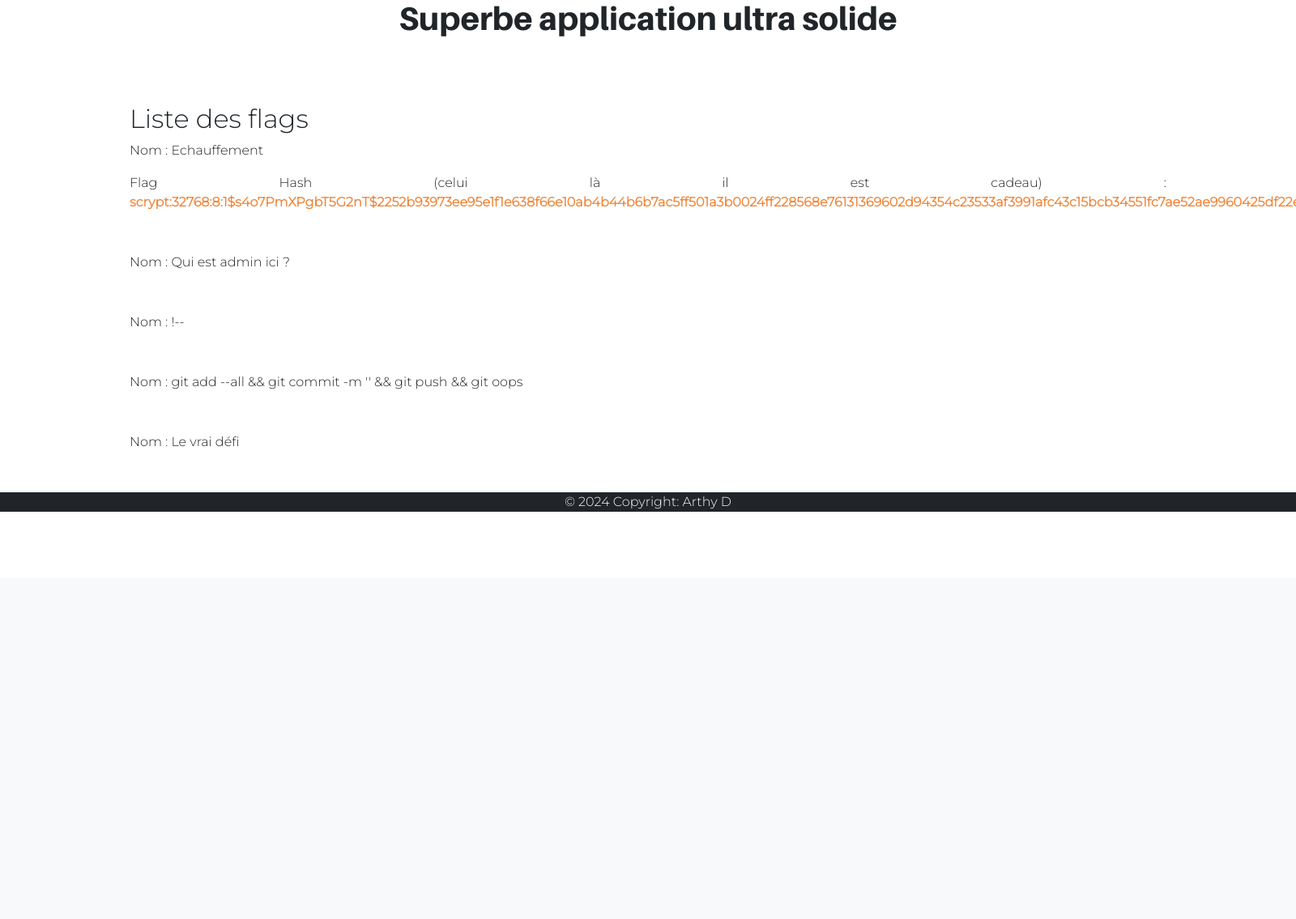
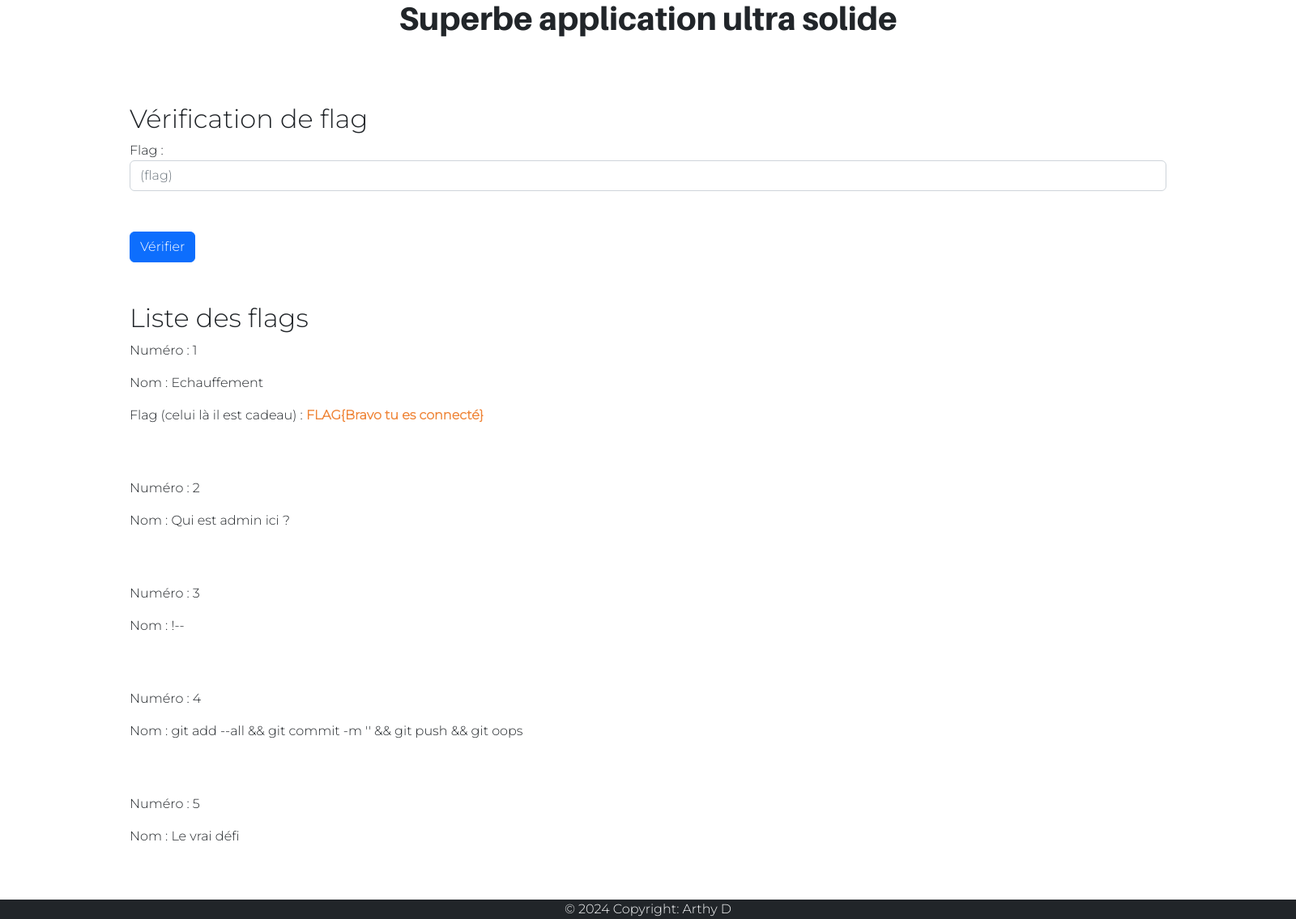
Before and after one commit to ArthyD/Secret-Santa, a Flask app: page /home in a window 1600 px wide. Shown: the part 86-1221 px from the top of the page at 81% size. Before the commit the page ends 718 px from the top, so only its background shows below. Run offline with Flask 3, Linux system fonts and the light colour scheme; a user stored in the database is signed in; some libraries are stand-ins or nearby versions.

Commit message:
Verif des flags

```diff
--- a/website/models.py
+++ b/website/models.py
@@ -12,5 +12,7 @@ class Flag(db.Model):
     id = db.Column(db.Integer, primary_key=True)
     nom= db.Column(db.String(150))
     hash = db.Column(db.String(150))
+    clear = db.Column(db.String(150))
     found = db.Column(db.Boolean)
     id_user = db.Column(db.Integer, db.ForeignKey('user.id'))
+    local_id = db.Column(db.Integer)
--- a/website/templates/home.html
+++ b/website/templates/home.html
@@ -5,17 +5,37 @@
     <h1 class="main-title">Superbe application ultra solide</h1>
 <article>
     <div>
+        <h2>Vérification de flag</h2>
+        <div class="row">
+            <form method="POST" class="col s12">
+                <div class="input-field col s12">
+                    <label for="nom">Flag :</label>
+                    <input
+                        type="text"
+                        class="form-control"
+                        id="flag"
+                        name="flag"
+                        placeholder="(flag)"
+                    />
+                </div>
+                <button type="submit"
+                class="btn btn-primary connect-button">
+                Vérifier
+                </button>
+    </form>
+
         <h2>Liste des flags</h2>
             {% for flag in flags %}
             <div class="cardnotfound">
+                    <p>Numéro : {{flag.local_id}}</p>
                     <p>Nom : {{flag.nom}}</p>
 
-                    {% if flag.id == 1 %}
-                        <p>Flag Hash (celui là il est cadeau) : <span class="flag">{{flag.hash}}</span></p>
+                    {% if flag.local_id == 1 %}
+                        <p>Flag (celui là il est cadeau) : <span class="flag">{{flag.clear}}</span></p>
 
                     {% elif user.est_admin %}
-                            <p>Flag hash : </p>
-                            <p class="flag">{{flag.hash}}</p>
+                            <p>Flag : </p>
+                            <p class="flag">{{flag.clear}}</p>
                     {% endif %}
 
 
--- a/website/views.py
+++ b/website/views.py
@@ -1,7 +1,8 @@
-from flask import Blueprint, render_template, flash
+from flask import Blueprint, render_template, flash, request
 from flask_login import login_required, current_user
 from .models import Flag
 import os
+from werkzeug.security import check_password_hash
 
 views = Blueprint('views', __name__)
 
@@ -10,6 +11,22 @@ views = Blueprint('views', __name__)
 @login_required
 def home():
     flag_found = Flag.query.filter_by(id_user=current_user.id)
+    if request.method == 'POST':
+        testflag = request.form.get('flag')
+        found = False
+        for flag in flag_found:
+            if check_password_hash(flag.hash, testflag):
+                found = True
+                break
+
+
+        if(found):
+            flash("Bien joué c'est un flag", category='success')
+        else:
+            flash("Raté cherches encore", category='error')
+
+
+
     return render_template("home.html", user=current_user, flags = flag_found)
 
 @views.route('/admin', methods=['GET'])
```
Also changed, not shown: website/auth.py (+5 -5 lines), instance/database.db.
